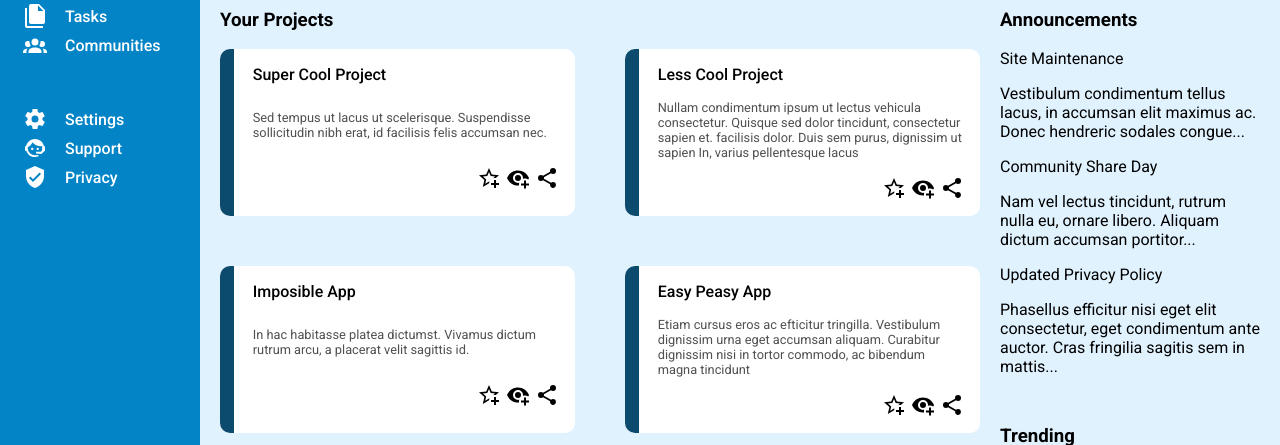
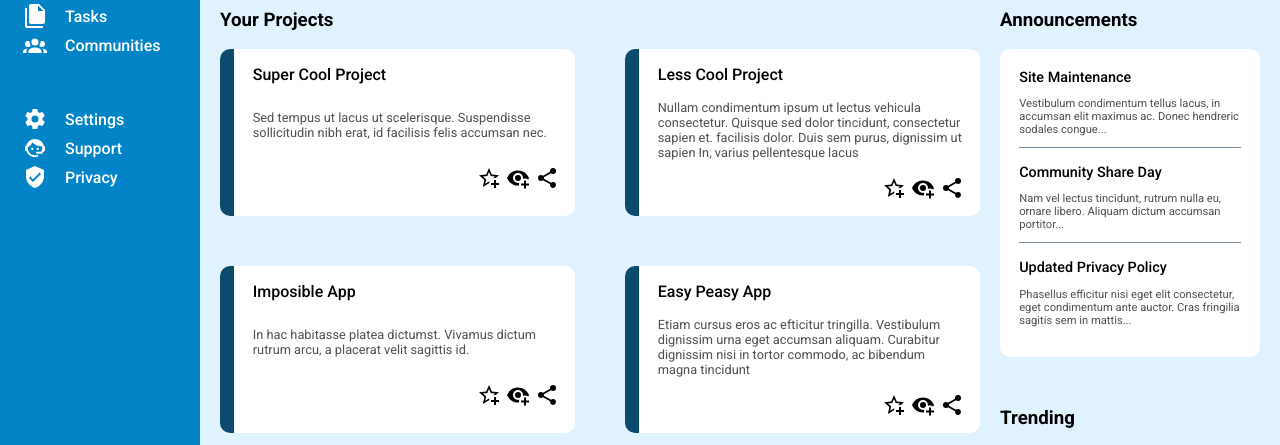
Before and after one commit to oscarote/admin-dashboard, a plain HTML site: page index.html in a window 1280 px wide. Shown: the part 212-657 px from the top of the page. Drawn offline with Linux system fonts and the light colour scheme.

Commit message:
Edit index and CSS to make announ section
Add some divs to make a line separation between elements
in the anouncements section. Add CSS required per
announcements section.

```diff
--- a/index.html
+++ b/index.html
@@ -151,21 +151,25 @@
 
             <div class="announcements">
                 <h3>Announcements</h3>
+                <div class="gridannoun">
                     <div class="annitem">
                         <p class="title">Site Maintenance</p>
                         <p>Vestibulum condimentum tellus lacus, in accumsan elit maximus ac. Donec hendreric sodales
                             congue...
                         </p>
                     </div>
+                    <div class="announ-border"></div>
                     <div class="annitem">
                         <p class="title">Community Share Day</p>
                         <p>Nam vel lectus tincidunt, rutrum nulla eu, ornare libero. Aliquam dictum accumsan portitor...</p>
                     </div>
+                    <div class="announ-border"></div>
                     <div class="annitem">
                         <p class="title">Updated Privacy Policy</p>
                         <p>Phasellus efficitur nisi eget elit consectetur, eget condimentum ante auctor. Cras fringilia
                             sagitis
                             sem in mattis...</p>
+                    </div>
                 </div>
             </div>
 
--- a/style.css
+++ b/style.css
@@ -243,6 +243,34 @@ button:active {
     width: 1.5rem;
 }
 
+/* Announcements */
+.gridannoun {
+    background-color: var(--boxes);
+    border-radius: 10px;
+    padding: 1.2rem;
+    display: grid;
+}
+
+.announ-border {
+    height: 1px;
+    width: 100%;
+    background-color: lightslategray;
+    margin-bottom: 1rem;
+}
+
+.annitem p {
+    font-size: 0.7rem;
+    font-weight: 400;
+    color: rgb(80, 80, 80);
+}
+
+.annitem .title {
+    font-size: 0.9rem;
+    font-weight: 500;
+    color: black;
+    margin: 0;
+}
+
 /* Footer */
 .footer {
     font-size: 0.8rem;
```
Lines whose indentation alone changed are shown as unchanged.
